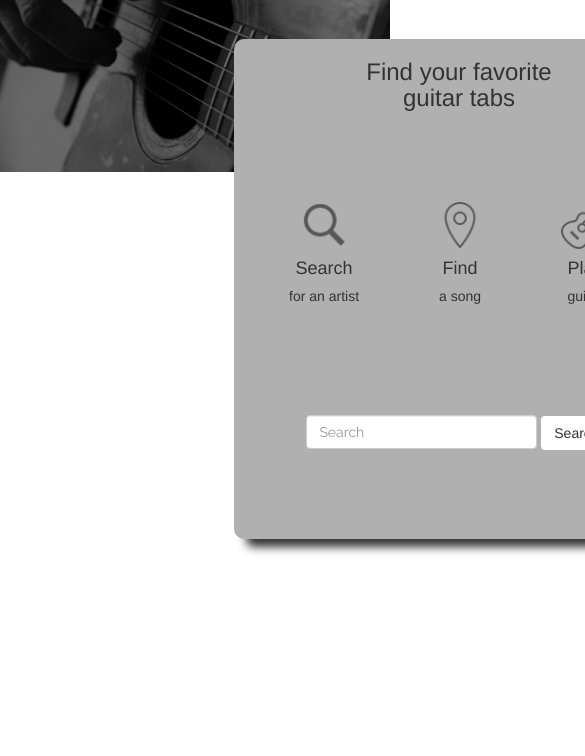
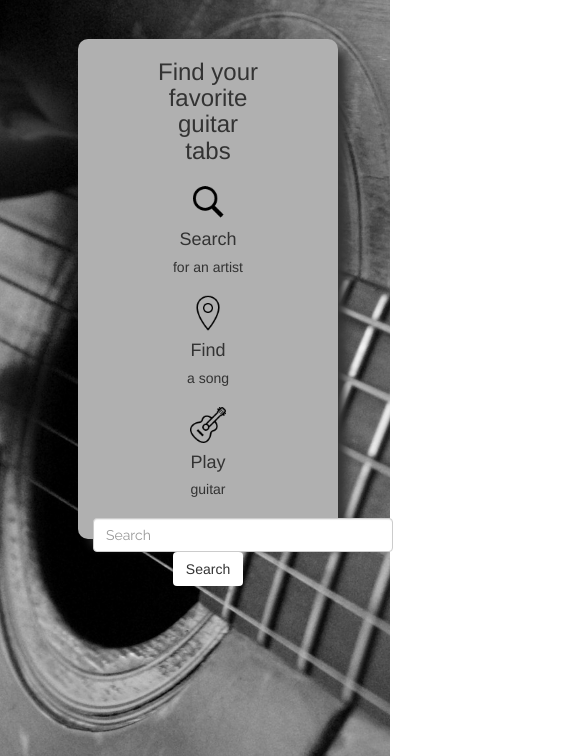
Before and after one commit to b-ellis/node-capstone, a website: page public/index.html in a window 390 px wide. Shown: the part 88-844 px from the top of the page, 585 px wide, since content can reach past the window. Drawn offline with nearby package versions, Linux system fonts and the light colour scheme.

Commit message:
media queries

```diff
--- a/public/index.html
+++ b/public/index.html
@@ -12,7 +12,7 @@
     <nav class="navbar navbar-toggleable-md navbar-light bg-faded">
         <a class="navbar-brand" href="#">TABS</a>
 
-        <div class="collapse navbar-collapse" id="navbarTogglerDemo02">
+        <div class="navbar-collapse" id="navbarTogglerDemo02">
             <ul class="navbar-nav mr-auto mt-2 mt-md-0">
                 <li class="nav-item active" id="home-tab" role="presentation" class="active">
                     <a href="#" class="nav-link" role="tab" data-toggle="tab">Home</a>
@@ -29,7 +29,7 @@
     </nav>
     <div class='landing'>
         <img src='./images/guitar.jpg' class='expand' />
-        <div class='col-md-4 col-sm-6 descripton'>
+        <div class='col-md-4 col-sm-8 descripton'>
             <h3 class='about'>Find your favorite guitar tabs</h3>
             <ul class='about-list'>
                 <li><h3><img src='./images/Search Filled-50.png' /></h3><h4>Search</h4><h5>for an artist</h5></li>
--- a/public/main.js
+++ b/public/main.js
@@ -187,6 +187,7 @@ $(document).ready(function() {
         $('#favorite-page').hide();
         $('.header-form').hide();
         $('.landing').show();
+        $('.landing-search').show();
     })
     $('.fa-star-o').click(function() {
         var name = $(this).parent().children('dl').children('.artist').text();
--- a/public/style.css
+++ b/public/style.css
@@ -45,10 +45,11 @@ h5{
 }
 img{
     width: 2em;
-    opacity: .5;
 }
 .expand{
+    position: absolute;
     width: 100%;
+    object-fit: cover;
 }
 #fav-container{
     margin-top: 15px;
@@ -59,8 +60,6 @@ img{
 
 #favorite-page{
     font-family: 'Raleway', sans-serif;
-}
-#main-page{
 }
 #container{
  padding-top: 7rem;
@@ -168,8 +167,61 @@ img{
 @media (min-width: 768px){
     .form-inline .form-control {
         display: inline-block;
-        width: 30rem !important;
+        width: 25rem !important;
         vertical-align: middle;
         margin-right: .5rem;
     }
+    .navbar-nav{
+        margin: 0px;
+    }
 }
+@media (min-width: 550px){
+    .form-inline .form-control {
+        display: inline-block;
+        width: 20rem !important;
+        vertical-align: middle;
+        margin-right: .5rem;
+    }
+    .navbar-nav{
+        margin: 0px !important;
+        display: flex;
+    }
+}
+@media (max-width: 1076px){
+    .about-list{
+        display: block;
+        padding: 0px;
+        margin: 0px;
+    }
+    .about-list > li {
+        margin: 0px;
+        padding: 0px;
+    }
+    h3{
+        font-size: 20px;
+    }
+    img{
+        width: 1.5em;
+    }
+    .landing-search{
+        margin-top: 2rem;
+    }
+    .form-inline .form-control{
+        width: 15rem !important;
+    }
+}
+
+@media (max-width: 991px){
+    .expand{
+        height: 100%;
+    }
+    .descripton{
+        left: 20%;
+        top: 15%;
+        width: 66.666667% !important;
+    }
+
+    .form-inline .form-control{
+        width: 30rem !important;
+    }
+}
```
Also changed, not shown: 1 other file.
